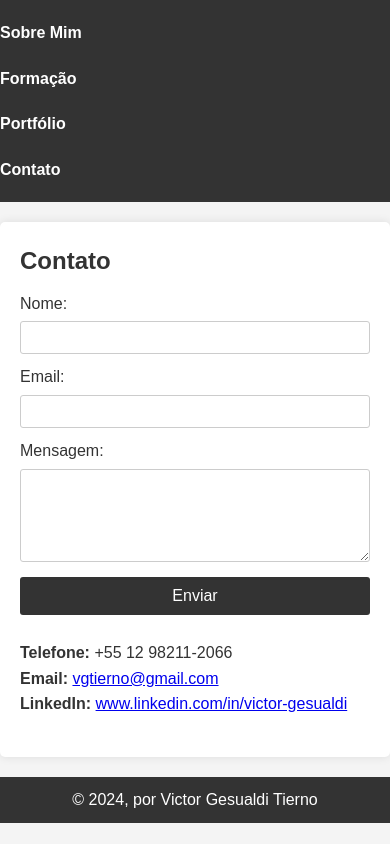
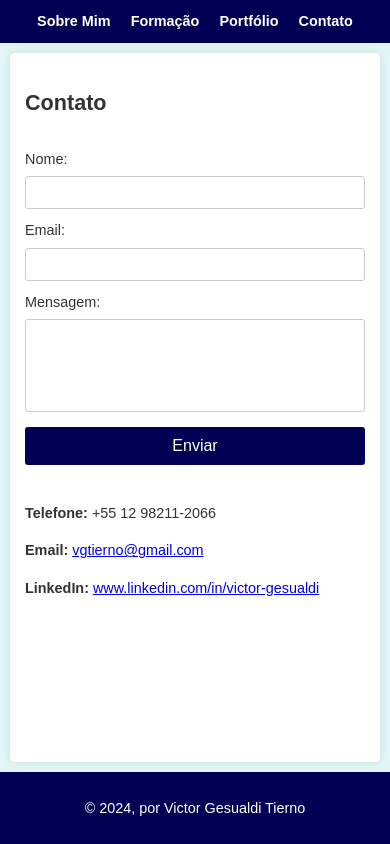
Before and after one commit to vgesualdi/victor-gesualdi, a plain HTML site: page contato.html in a window 390 px wide. Drawn offline with Linux system fonts and the light colour scheme.

Commit message:
Update estilo.css
Polimento e alguns ajustes

```diff
--- a/estilo.css
+++ b/estilo.css
@@ -1,27 +1,67 @@
-/* Reset */
 * {
-    margin: 0;
-    padding: 0;
     box-sizing: border-box;
   }
 
+  /*1. Zerar margens/padding e definir altura total*/
+html, body {
+    margin: 0;
+    padding: 0;
+    height: 100%; /*Setup para o “sticky footer”*/
+  }
+
+  /*2. Transformando o body em flex container em coluna*/
   body {
+    display: flex;
+    flex-direction: column;
     font-family: Arial, sans-serif;
     line-height: 1.6;
-    background-color: #f4f4f4;
+    background-color: #e2f6f7;
     color: #333;
   }
 
+  /*3. O main cresce para ocupar o espaço livre*/
+  main {
+    flex: 1 0 auto; /*Main se ajusta e empurra o rodapé para o fim da página*/
+    max-width: 960px;
+    width: 100%;
+    margin: 20px auto;
+    padding: 20px;
+    background: #ffffff;
+    border-radius: 5px;
+    box-shadow: 0 0 10px rgba(0,0,0,0.1);
+  }
+
+  /*4. O rodapé não cresce, ficando fixo ao fim se a tela for maior que o conteúdo*/
+  footer {
+    flex-shrink: 0;
+    text-align: center;
+    padding: 10px 0;
+    background-color: #010054;
+    color: #fff;
+  }
+
+  /*Cabeçalho e Navegação*/
   header {
-    background-color: #333;
+    background-color: #010054;
     color: #fff;
     padding: 10px 0;
+  }
+
+  span{
+    font-size: 14px;
+  }
+
+  h2{
+    font-size: 18px;
   }
 
   nav ul {
     list-style: none;
     display: flex;
     justify-content: center;
+    align-items: center;
+    margin: 0;
+    padding: 0;
   }
 
   nav ul li {
@@ -38,15 +78,7 @@
     text-decoration: underline;
   }
 
-  main {
-    max-width: 960px;
-    margin: 20px auto;
-    padding: 20px;
-    background: #fff;
-    border-radius: 5px;
-    box-shadow: 0 0 10px rgba(0,0,0,0.1);
-  }
-
+  /*Conteúdos de seção*/
   section {
     margin-bottom: 20px;
   }
@@ -56,6 +88,7 @@
     margin-bottom: 15px;
   }
 
+  /*Form de Contato*/
   form {
     display: flex;
     flex-direction: column;
@@ -69,8 +102,9 @@
   form input,
   form textarea {
     padding: 8px;
-    border: 1px solid #ccc;
+    border: 1px solid #cccccc;
     border-radius: 3px;
+    resize: none;
   }
 
   form button {
@@ -78,31 +112,50 @@
     padding: 10px;
     border: none;
     border-radius: 3px;
-    background-color: #333;
+    background-color: #010054;
     color: #fff;
     font-size: 1rem;
     cursor: pointer;
   }
 
   form button:hover {
-    background-color: #555;
+    background-color: #002354;
   }
 
-  footer {
-    text-align: center;
-    padding: 10px 0;
-    background-color: #333;
-    color: #fff;
-    margin-top: 20px;
+  .foto-perfil {
+    display: flex;
+    justify-content: center;
+    margin-bottom: 10px;
   }
 
-  /* Responsividade */
+  /*Imagem em formato circular*/
+  .foto-perfil img {
+    width: 150px;
+    height: 150px;
+    object-fit: cover;
+    border-radius: 50%;
+    border: 2px solid #010054;
+  }
+
+  /*Ajustes para Mobile*/
   @media (max-width: 600px) {
+    /*1. Manter itens do menu lado a lado no mobile (estavam ficando em cascata)*/
     nav ul {
-      flex-direction: column;
+      flex-direction: row;
+      flex-wrap: nowrap;
+      overflow-x: auto;
     }
-
     nav ul li {
-      margin: 10px 0;
+      margin: 0 10px;
+    }
+    /*2. Ajustar dimensões gerais no mobile*/
+    main {
+        max-width: none;
+        width: auto;
+        margin: 10px;
+        padding: 15px;
+    }
+    body {
+      font-size: 0.9rem;
     }
   }
```
